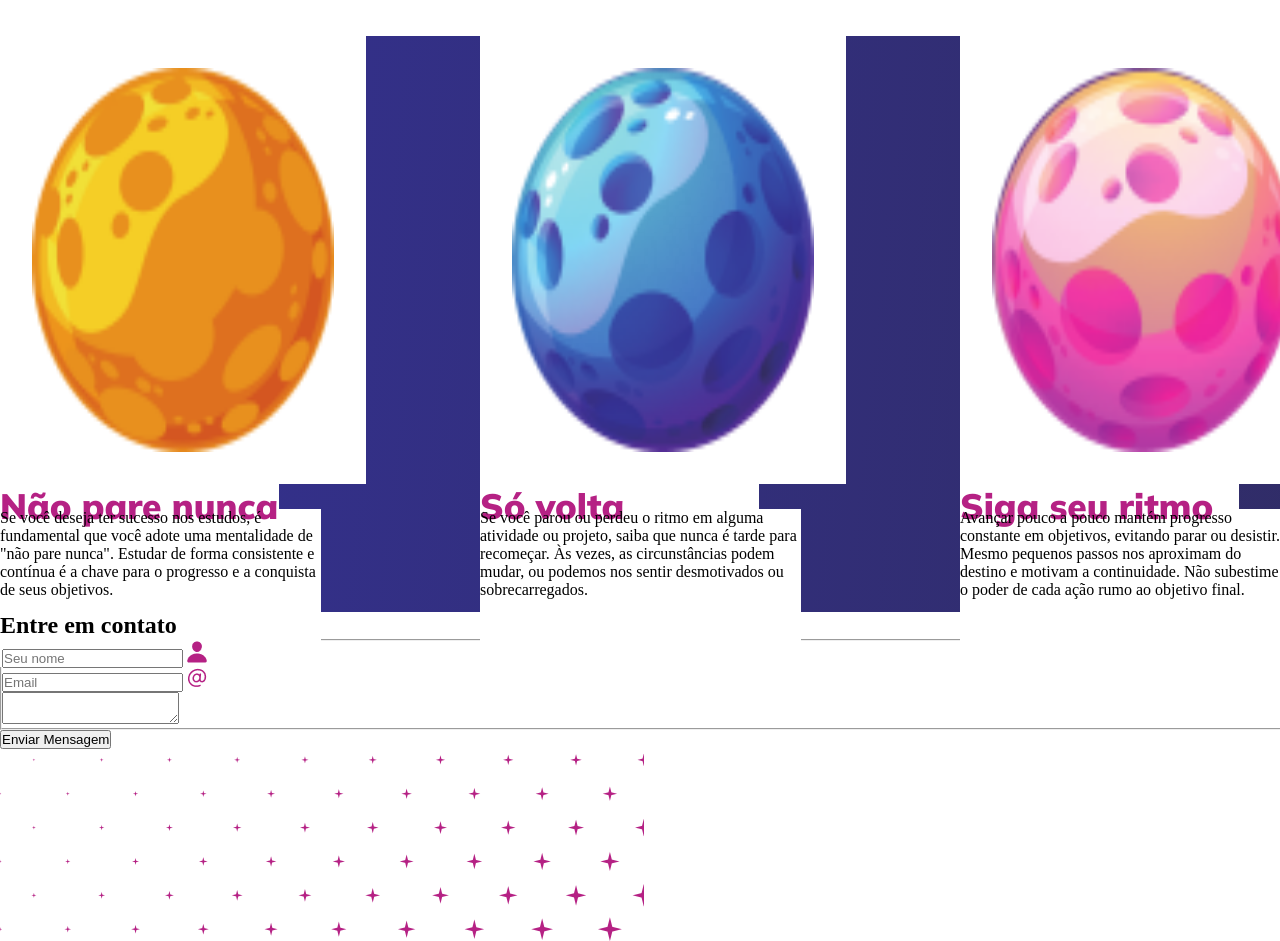
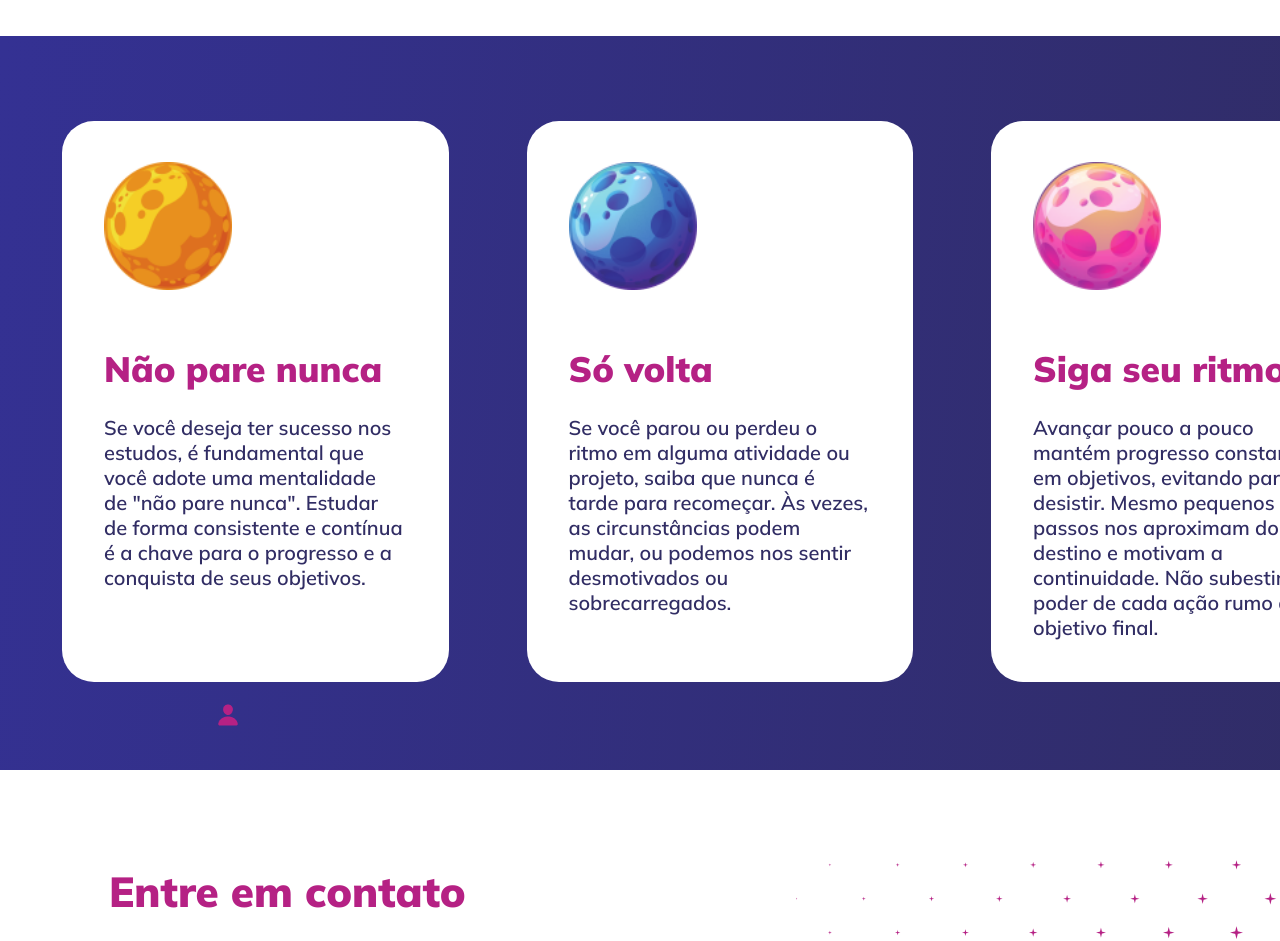
Before and after one commit to rafaelokra/Explore-sem-limites, a plain HTML site: page index.html in a window 1280 px wide. Shown: the part 800-1741 px from the top of the page. Drawn offline with Linux system fonts and the light colour scheme.

Commit message:
continua...

```diff
--- a/index.html
+++ b/index.html
@@ -26,47 +26,58 @@
                 <h1>Explore sem limites</h1>
                 <p>Porque o aprendizado é contínuo</p>
             </div>
-                <section class="moon" >
+                <section id="cards" >
 
-                    <div  >
+                    <div class="card" >
                         <img src="img/image 11971.png" alt="imagem lua laranja">
+                         <div class="card-text">
 
                                     <h3>Não pare nunca</h3>
                                     <p>Se você deseja ter sucesso nos estudos, é fundamental que você adote uma mentalidade de "não pare nunca". Estudar de forma consistente e contínua é a chave para o progresso e a conquista de seus objetivos.</p>
+                         </div>
+                            </div>
+                            <div class="card">
+                                <img src="img/image 11972.png" alt="imagem lua azul">
 
-                            </div>
-                            <div>
-                                <img src="img/image 11972.png" alt="imagem lua azul">
+                                <div class="card-text">
                                     <h3>Só volta</h3>
                                     <p>Se você parou ou perdeu o ritmo em alguma atividade ou projeto, saiba que nunca é tarde para recomeçar. Às vezes, as circunstâncias podem mudar, ou podemos nos sentir desmotivados ou sobrecarregados.</p>
                                 </div>
-                                <div>
+                            </div>
+                                <div class="card">
                                     <img src="img/image 11973.png" alt="imagem lua rosa">
+
+                                    <div class="card-text">
                                         <h3>Siga seu ritmo</h3>
                                         <p>Avançar pouco a pouco mantém progresso constante em objetivos, evitando parar ou desistir. Mesmo pequenos passos nos aproximam do destino e motivam a continuidade. Não subestime o poder de cada ação rumo ao objetivo final.</p>
                                     </div>
+                                </div>
 
                 </section>
-                                     <form>
+                                 <form class="hidden-form">
+                                         <div class="contat">
                                              <h2>Entre em contato</h2>
+                                         </div>
+
                                             <fieldset>
                                            <div class="input-wapper">
                                             <input type="text" id="name" placeholder="Seu nome">
-                                            <img src="img/Vector (1).png" alt="">
+                                            <img  class="vector1" src="img/Vector (1).png" alt="">
                                         </div>
+
                                       <div class="input-wapper">
                                             <input type="email"  id="email" placeholder="Email">
                                             <img src="img/Vector (2).png" alt="">
                                      </div>
                                         <div class="input-wapper">
-                                            <textarea placeholder="Digite sua mensagem aqui..." >
-                                             </textarea>
+                                            <textarea placeholder  ="Digite sua mensagem aqui..." ></textarea>
                                     </div>
 
 
                                     </fieldset>
                                     <button class="button"  type="submit">Enviar Mensagem</button>
                                </form>
+
                                <div class="stars">
                                 <img src="img/image 11976.png" alt="">
                              </div>
--- a/style.css
+++ b/style.css
@@ -2,13 +2,16 @@
     margin: 0;
     padding: 0;
     box-sizing: border-box;
+    -webkit-font-smoothing: antialiased;
+    -moz-osx-font-smoothing: grayscale;
 }
 
-
+/* grup astronaut*/
 body{
     width: 1440px;
     height: 2101px;
 }
+
 .astronaut{
 
     width: 1440px;
@@ -20,17 +23,20 @@ body{
     height: 732px;
     left: 691px;
 }
-h1{
+.txt h1{
     position: absolute;
     width: 554px;
     height: 73px;
+    left: 109px;
     top: 312px;
-    left: 109px;
+
+    font-family: 'Mulish';
+    font-style: normal;
+    font-weight: 900;
+    font-size: 58.287px;
+    line-height: 73px;
+
     color: #B52184;
-
-    font-weight: 900;
-    font-size: 58px;
-    font-family: 'Mulish', sans-serif;
 }
 .txt p{
     width: 530px;
@@ -40,8 +46,10 @@ h1{
     left: 109px;
     top: 393px;
 
+    font-family: 'Mulish';
     font-weight: 600;
     font-size: 32px;
+    color: #312D64;
 }
 .rectagem img{
 
@@ -58,59 +66,189 @@ h1{
     top: 625px;
     left: 123px;
 }
-.moon{
-    display: grid;
-    grid-template-areas: "moon1 moon2 moon3";
+#cards{
+
+   display: grid;
+    grid-template-areas: "A B C";
+
+    width:100%;
+    height: 100%;
+    padding: 5.3rem 3.9rem 5.5rem;
+    top: 836px;
+    background: linear-gradient(96.21deg, #343193 0%, #302C63 99.68%);
+    gap: 4.9rem;
+}
+
+/* card moon*/
+
+#cards .card{
+
+    background: white;
+    padding: 2.6rem;
+    border-radius: 2rem;
+}
+#cards .card img{
+    width: 8rem;
+    margin-bottom: 3.3rem;
+  }
+
+  #cards .card .card-text {
+    width: 300px;
+    font-family: Mulish;
+    font-weight: 600;
+    font-size: 20px;
+  }
+  .card h3{
+  padding-bottom: 24px;
+    font-family: 'Mulish';
+    font-weight: 900;
+    font-size: 35.3022px;
+    line-height: 44px;
+
+    color: #B52184;
+  }
+  .card p{
+    color: #312D64;
+  }
+
+  /*form*/
+
+form{
     width: 1440px;
-    height: 576px;
+    height: 612px;
+    top: 1412px;
+
+}
+
+.contat h2{
+    margin-top: 95px;
+    margin-left: 109px;
+
+    font-family: 'Mulish';
+    font-style: normal;
+    font-weight: 900;
+    font-size: 42px;
+    line-height: 53px;
+
+    color: #B52184;
+}
+.hidden-form,fieldset {
+
+    border: none;
+  }
+  .input-wapper input,
+    .input-wapper {
+    border: none;
+}
+ #name{
+    display: flex;
+    flex-direction: row;
+    align-items: center;
+    padding: 12px 16px 12px 14px;
+    gap: 12px;
+
+    width: 592px;
+    height: 48px;
+    margin-left: 112px;
+    margin-top: 30px;
+
+    border: 1.5px solid #312D64;
+    border-radius: 16px;
+}
+
+ .input-wapper .vector1{
+    position: absolute;
+    margin-left: 17%;
+    top: 188%;
+    bottom: 6.25%;
+
+}
+ #email{
+    display: flex;
+    flex-direction: row;
+    align-items: center;
+    padding: 12px 16px 12px 14px;
+    gap: 12px;
+
+
+    width: 592px;
+    height: 48px;
+    margin-left: 112px;
+    margin-top: 30px;
+
+    border: 1.5px solid #312D64;
+    border-radius: 16px;
+
+ }
+ textarea{
+        display: flex;
+    flex-direction: row;
+    align-items: flex-start;
+    padding: 12px 16px 16px;
+    gap: 10px;
+
+
+    width: 592px;
+    height: 126px;
+    margin-left: 112px;
+    margin-top: 30px;
+
+    border: 1.5px solid #312D64;
+    border-radius: 16px;
+ }
+ .stars img{
+    position: absolute;
+    width: 644px;
+    height: 612px;
+    margin-left: 796px;
+    top:1654px;
+ }
+ button{
+    display: flex;
+    flex-direction: row;
+    justify-content: center;
+    align-items: center;
+    padding: 16px;
+    gap: 10px;
+
+
+    width: 151px;
+    height: 45px;
+    margin-left: 112px;
+    margin-top: 10.5px;
 
     background: linear-gradient(96.21deg, #343193 0%, #302C63 99.68%);
-}
-.moon image{
+    border-radius: 16px;
 
-    width: 97px;
-    height: 97px;
-}
-.moon div :nth-child(1) {
-    grid-area: moon1;
-    width: 366px;
-    height: 448px;
+    color: #FFFFFF;
 
+    font-family: 'Mulish';
+    cursor: pointer;
+ }
+ button:hover{
+    background: #19175c;
+    transition:  1.55 all ease;
+ }
+
+footer{
     display: flex;
     flex-direction: column;
-    align-items: flex-start;
-    padding: 32px;
-
-
-    background: #FFFFFF;
-
-}
-.moon div :nth-child(2){
-    grid-area: moon2;
-
-
-
-    background: #FFFFFF;
-}
-.moon div :nth-child(3){
-    grid-area: moon3;
-
-
-
-    background: #FFFFFF;
-}
-
-.moon h3{
-    width: 279px;
-    height: 25px;
-
-    font-weight: 900;
-    font-size: 35.3022px;
+    justify-content: center;
+    align-items: center;
+    padding: 16px;
+    gap: 10px;
 
     font-family: 'Mulish';
-    color: #B52184;
+    font-style: normal;
+    font-weight: 600;
+    font-size: 20px;
+    line-height: 24px;
+
+    width: 1440px;
+    height: 78px;
+    margin-left: 0px;
+    top: 2023px;
+
+    background: linear-gradient(96.21deg, #343193 0%, #302C63 99.68%);
+    color: #FFFFFF;
 }
-.moon p{
-    width: 321px;
-    height: 158px;
-}
```
Lines whose indentation alone changed are shown as unchanged.
